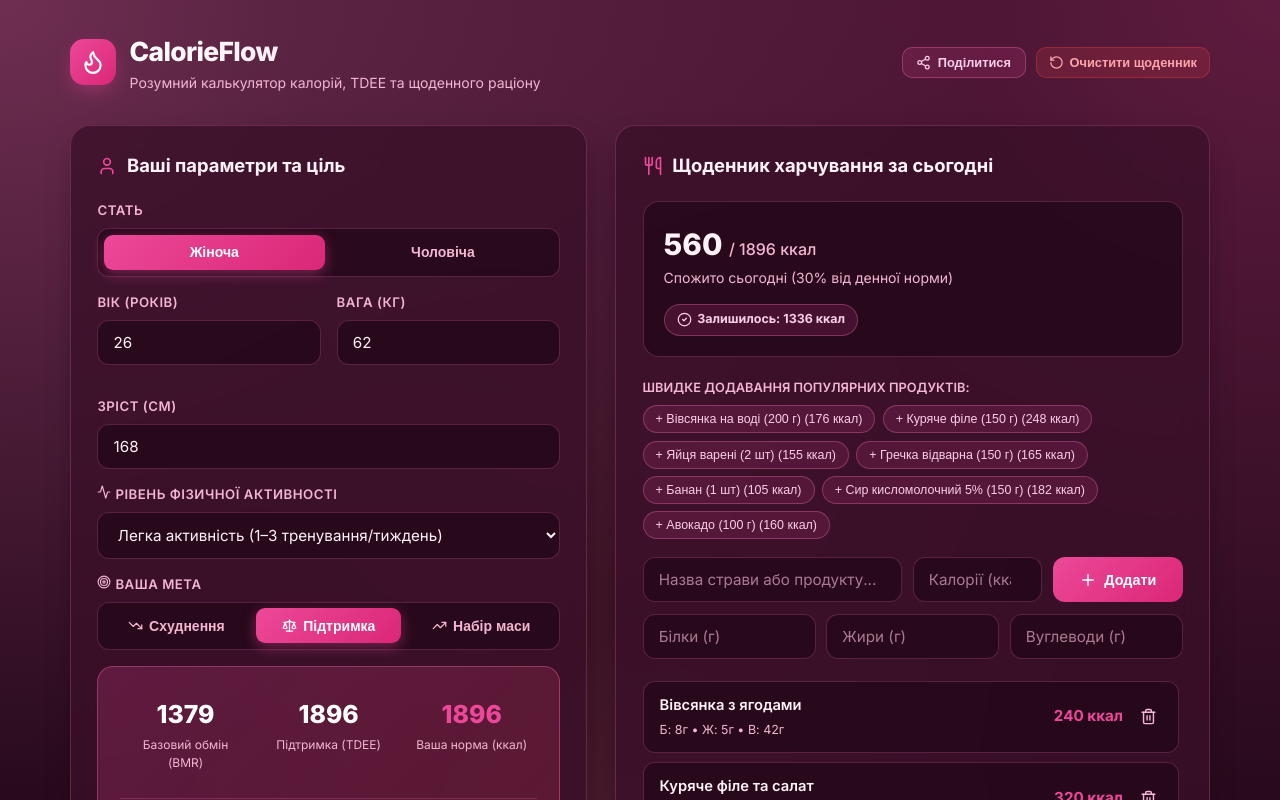
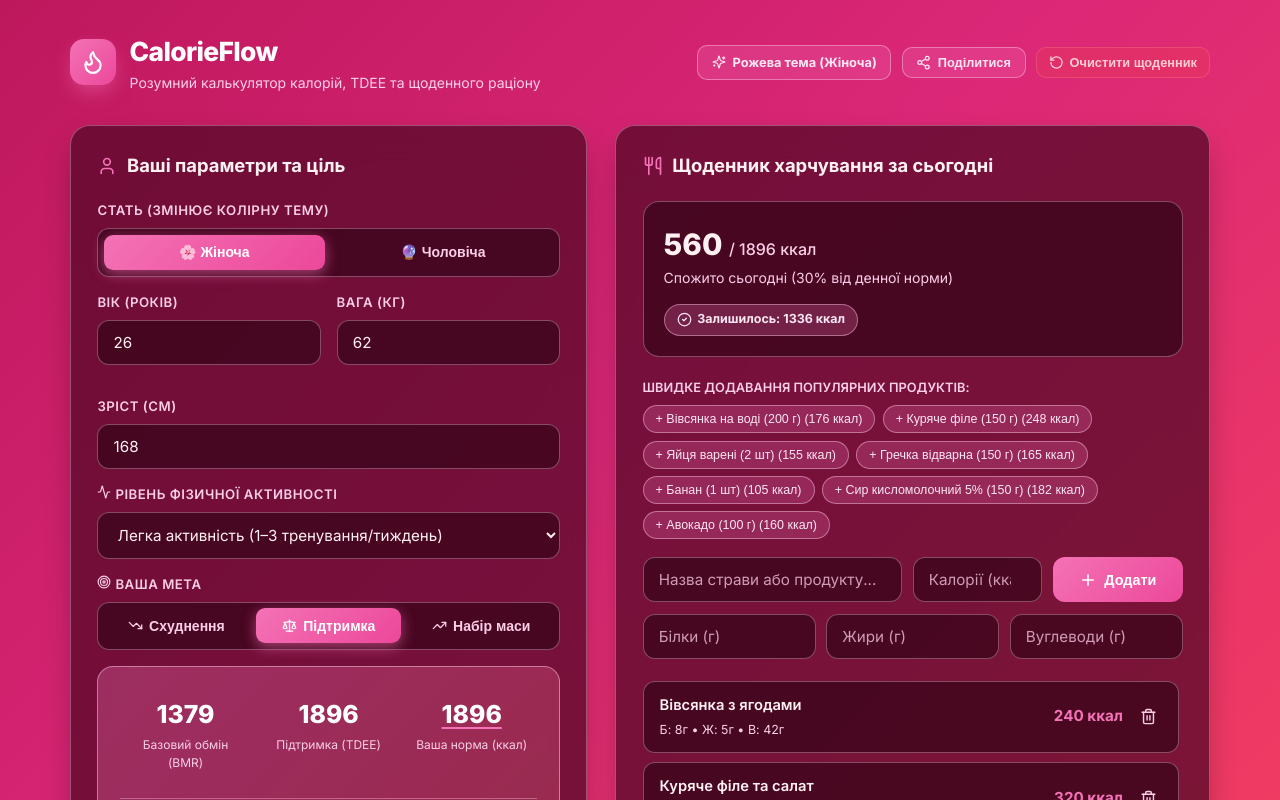
Before and after one commit to ingavash/calorie-calculator, a React (Vite) app: page / in a window 1280 px wide. Shown: the top 800 px of the page. Built offline with nearby package versions, Linux system fonts and the light colour scheme.

Commit message:
Make pink and purple gender backgrounds vivid and expand E2E test suite

```diff
--- a/src/App.jsx
+++ b/src/App.jsx
@@ -14,7 +14,8 @@ import {
   CheckCircle2,
   AlertCircle,
   Share2,
-  Check
+  Check,
+  Sparkles
 } from 'lucide-react'
 
 const ACTIVITY_LEVELS = [
@@ -101,14 +102,16 @@ export default function App() {
 
   const [copiedLink, setCopiedLink] = useState(false)
 
+  const currentTheme = profile.gender === 'male' ? 'male' : 'female'
+
   useEffect(() => {
     try {
       localStorage.setItem('cf_profile', JSON.stringify(profile))
     } catch {
       // ignore storage quota errors
     }
-    document.body.dataset.theme = profile.gender === 'male' ? 'male' : 'female'
-  }, [profile])
+    document.body.dataset.theme = currentTheme
+  }, [profile, currentTheme])
 
   useEffect(() => {
     try {
@@ -241,7 +244,8 @@ export default function App() {
       : 0
 
   return (
-    <div className="app-container" data-theme={profile.gender === 'male' ? 'male' : 'female'}>
+    <div className="app-wrapper" data-theme={currentTheme} data-testid="app-wrapper">
+      <div className="app-container">
         <header className="header">
           <div className="brand">
             <div className="brand-icon">
@@ -253,6 +257,10 @@ export default function App() {
             </div>
           </div>
           <div className="header-actions">
+            <span className="theme-pill" data-testid="theme-indicator">
+              <Sparkles size={14} />
+              {currentTheme === 'female' ? 'Рожева тема (Жіноча)' : 'Фіолетова тема (Чоловіча)'}
+            </span>
             <button
               type="button"
               className="btn-share"
@@ -281,21 +289,21 @@ export default function App() {
             </h2>
 
             <div className="form-group">
-            <span className="form-label">Стать</span>
+              <span className="form-label">Стать (змінює колірну тему)</span>
               <div className="gender-toggle">
                 <button
                   type="button"
                   className={`toggle-btn ${profile.gender === 'female' ? 'active' : ''}`}
                   onClick={() => setProfile({ ...profile, gender: 'female' })}
                 >
-                Жіноча
+                  🌸 Жіноча
                 </button>
                 <button
                   type="button"
                   className={`toggle-btn ${profile.gender === 'male' ? 'active' : ''}`}
                   onClick={() => setProfile({ ...profile, gender: 'male' })}
                 >
-                Чоловіча
+                  🔮 Чоловіча
                 </button>
               </div>
             </div>
@@ -581,5 +589,6 @@ export default function App() {
           </section>
         </main>
       </div>
+    </div>
   )
 }
--- a/src/index.css
+++ b/src/index.css
@@ -1,52 +1,51 @@
 :root,
-body[data-theme="female"] {
-  --bg-dark: #280a1c;
+body,
+body[data-theme="female"],
+.app-wrapper[data-theme="female"] {
+  --bg-dark: #831843;
   --bg-gradient:
-    radial-gradient(at 0% 0%, rgba(244, 114, 182, 0.35) 0px, transparent 55%),
-    radial-gradient(at 100% 0%, rgba(236, 72, 153, 0.28) 0px, transparent 55%),
-    radial-gradient(at 50% 100%, rgba(251, 113, 133, 0.22) 0px, transparent 55%);
-  --bg-card: rgba(58, 16, 40, 0.78);
-  --bg-input: rgba(34, 8, 24, 0.72);
-  --border-color: rgba(244, 114, 182, 0.24);
-  --text-main: #fdf2f8;
-  --text-muted: #f4b6d2;
-  --accent-primary: #ec4899;
-  --accent-secondary: #db2777;
+    linear-gradient(135deg, #be185d 0%, #db2777 45%, #f43f5e 100%);
+  --bg-card: rgba(80, 7, 36, 0.72);
+  --bg-input: rgba(56, 5, 26, 0.75);
+  --border-color: rgba(251, 207, 232, 0.35);
+  --text-main: #fff1f2;
+  --text-muted: #fbcfe8;
+  --accent-primary: #f472b6;
+  --accent-secondary: #ec4899;
   --accent-active-text: #ffffff;
-  --accent-glow: rgba(236, 72, 153, 0.42);
-  --banner-bg: linear-gradient(135deg, rgba(236, 72, 153, 0.22), rgba(244, 63, 94, 0.16));
-  --banner-border: rgba(244, 114, 182, 0.38);
-  --chip-bg: rgba(236, 72, 153, 0.15);
-  --chip-border: rgba(244, 114, 182, 0.34);
-  --chip-text: #fbcfe8;
-  --protein-color: #f472b6;
-  --fat-color: #fbbf24;
-  --carbs-color: #c084fc;
+  --accent-glow: rgba(244, 114, 182, 0.55);
+  --banner-bg: linear-gradient(135deg, rgba(244, 114, 182, 0.32), rgba(251, 113, 133, 0.25));
+  --banner-border: rgba(251, 207, 232, 0.5);
+  --chip-bg: rgba(244, 114, 182, 0.25);
+  --chip-border: rgba(251, 207, 232, 0.45);
+  --chip-text: #fce7f3;
+  --protein-color: #f9a8d4;
+  --fat-color: #fde047;
+  --carbs-color: #d8b4fe;
 }
 
-body[data-theme="male"] {
-  --bg-dark: #160b2e;
+body[data-theme="male"],
+.app-wrapper[data-theme="male"] {
+  --bg-dark: #3b0764;
   --bg-gradient:
-    radial-gradient(at 0% 0%, rgba(139, 92, 246, 0.36) 0px, transparent 55%),
-    radial-gradient(at 100% 0%, rgba(124, 58, 237, 0.28) 0px, transparent 55%),
-    radial-gradient(at 50% 100%, rgba(99, 102, 241, 0.22) 0px, transparent 55%);
-  --bg-card: rgba(35, 19, 68, 0.78);
-  --bg-input: rgba(19, 9, 41, 0.72);
-  --border-color: rgba(167, 139, 250, 0.24);
+    linear-gradient(135deg, #4c1d95 0%, #6d28d9 45%, #4338ca 100%);
+  --bg-card: rgba(46, 16, 101, 0.74);
+  --bg-input: rgba(29, 7, 68, 0.78);
+  --border-color: rgba(221, 214, 254, 0.35);
   --text-main: #f5f3ff;
-  --text-muted: #c4b5fd;
-  --accent-primary: #8b5cf6;
-  --accent-secondary: #6d28d9;
+  --text-muted: #ddd6fe;
+  --accent-primary: #a78bfa;
+  --accent-secondary: #8b5cf6;
   --accent-active-text: #ffffff;
-  --accent-glow: rgba(139, 92, 246, 0.42);
-  --banner-bg: linear-gradient(135deg, rgba(139, 92, 246, 0.22), rgba(99, 102, 241, 0.16));
-  --banner-border: rgba(167, 139, 250, 0.38);
-  --chip-bg: rgba(139, 92, 246, 0.15);
-  --chip-border: rgba(167, 139, 250, 0.34);
-  --chip-text: #ddd6fe;
-  --protein-color: #a78bfa;
-  --fat-color: #f59e0b;
-  --carbs-color: #38bdf8;
+  --accent-glow: rgba(167, 139, 250, 0.55);
+  --banner-bg: linear-gradient(135deg, rgba(167, 139, 250, 0.32), rgba(129, 140, 248, 0.25));
+  --banner-border: rgba(221, 214, 254, 0.5);
+  --chip-bg: rgba(167, 139, 250, 0.25);
+  --chip-border: rgba(221, 214, 254, 0.45);
+  --chip-text: #ede9fe;
+  --protein-color: #c4b5fd;
+  --fat-color: #fcd34d;
+  --carbs-color: #7dd3fc;
 }
 
 * {
@@ -57,13 +56,21 @@ body[data-theme="male"] {
 
 body {
   font-family: 'Inter', -apple-system, BlinkMacSystemFont, sans-serif;
+  background: var(--bg-gradient);
   background-color: var(--bg-dark);
-  background-image: var(--bg-gradient);
   color: var(--text-main);
   min-height: 100vh;
   line-height: 1.5;
+  transition: background 0.4s ease, color 0.3s ease;
+}
+
+.app-wrapper {
+  min-height: 100vh;
+  width: 100%;
+  background: var(--bg-gradient);
+  background-color: var(--bg-dark);
   padding-bottom: 3rem;
-  transition: background-color 0.4s ease, color 0.3s ease;
+  transition: background 0.4s ease;
 }
 
 .app-container {
@@ -86,6 +93,19 @@ body {
   align-items: center;
   gap: 0.65rem;
   flex-wrap: wrap;
+}
+
+.theme-pill {
+  background: var(--chip-bg);
+  color: var(--chip-text);
+  border: 1px solid var(--chip-border);
+  border-radius: 10px;
+  padding: 0.45rem 0.85rem;
+  font-size: 0.8rem;
+  font-weight: 700;
+  display: inline-flex;
+  align-items: center;
+  gap: 0.4rem;
 }
 
 .btn-share {
@@ -130,9 +150,7 @@ body {
   font-size: 1.65rem;
   font-weight: 800;
   letter-spacing: -0.025em;
-  background: linear-gradient(to right, #fff, var(--chip-text));
-  -webkit-background-clip: text;
-  -webkit-text-fill-color: transparent;
+  color: #ffffff;
 }
 
 .brand p {
@@ -154,11 +172,11 @@ body {
 
 .card {
   background: var(--bg-card);
-  backdrop-filter: blur(16px);
+  backdrop-filter: blur(18px);
   border: 1px solid var(--border-color);
   border-radius: 20px;
   padding: 1.65rem;
-  box-shadow: 0 12px 32px -10px rgba(0, 0, 0, 0.45);
+  box-shadow: 0 14px 34px -10px rgba(0, 0, 0, 0.4);
   transition: background 0.35s ease, border-color 0.35s ease;
 }
 
@@ -251,7 +269,7 @@ body {
 
 .input-field::placeholder {
   color: var(--text-muted);
-  opacity: 0.65;
+  opacity: 0.75;
 }
 
 .input-field:focus, .select-field:focus {
@@ -287,7 +305,10 @@ body {
 }
 
 .stat-value.highlight {
-  color: var(--accent-primary);
+  color: #fff;
+  text-decoration: underline;
+  text-decoration-color: var(--accent-primary);
+  text-underline-offset: 4px;
 }
 
 .stat-label {
@@ -329,7 +350,7 @@ body {
 
 .progress-bar-bg {
   height: 7px;
-  background: rgba(255, 255, 255, 0.1);
+  background: rgba(255, 255, 255, 0.15);
   border-radius: 99px;
   overflow: hidden;
   margin-top: 0.45rem;
@@ -381,8 +402,8 @@ body {
 }
 
 .badge.over {
-  background: rgba(239, 68, 68, 0.22);
-  color: #fca5a5;
+  background: rgba(239, 68, 68, 0.3);
+  color: #fecaca;
 }
 
 .presets-bar {
@@ -459,9 +480,9 @@ body {
 }
 
 .btn-secondary {
-  background: rgba(239, 68, 68, 0.16);
-  color: #fda4af;
-  border: 1px solid rgba(239, 68, 68, 0.32);
+  background: rgba(239, 68, 68, 0.22);
+  color: #fecdd3;
+  border: 1px solid rgba(251, 113, 133, 0.4);
   border-radius: 10px;
   padding: 0.45rem 0.75rem;
   font-size: 0.8rem;
@@ -473,7 +494,7 @@ body {
 }
 
 .btn-secondary:hover {
-  background: rgba(239, 68, 68, 0.26);
+  background: rgba(239, 68, 68, 0.32);
 }
 
 .food-list {
@@ -531,7 +552,7 @@ body {
 
 .icon-btn:hover {
   color: #ef4444;
-  background: rgba(239, 68, 68, 0.15);
+  background: rgba(239, 68, 68, 0.2);
 }
 
 .empty-state {
```
Also changed, not shown: 1 other file (tests, documents, lock files or other folders). Lines whose indentation alone changed are shown as unchanged.
